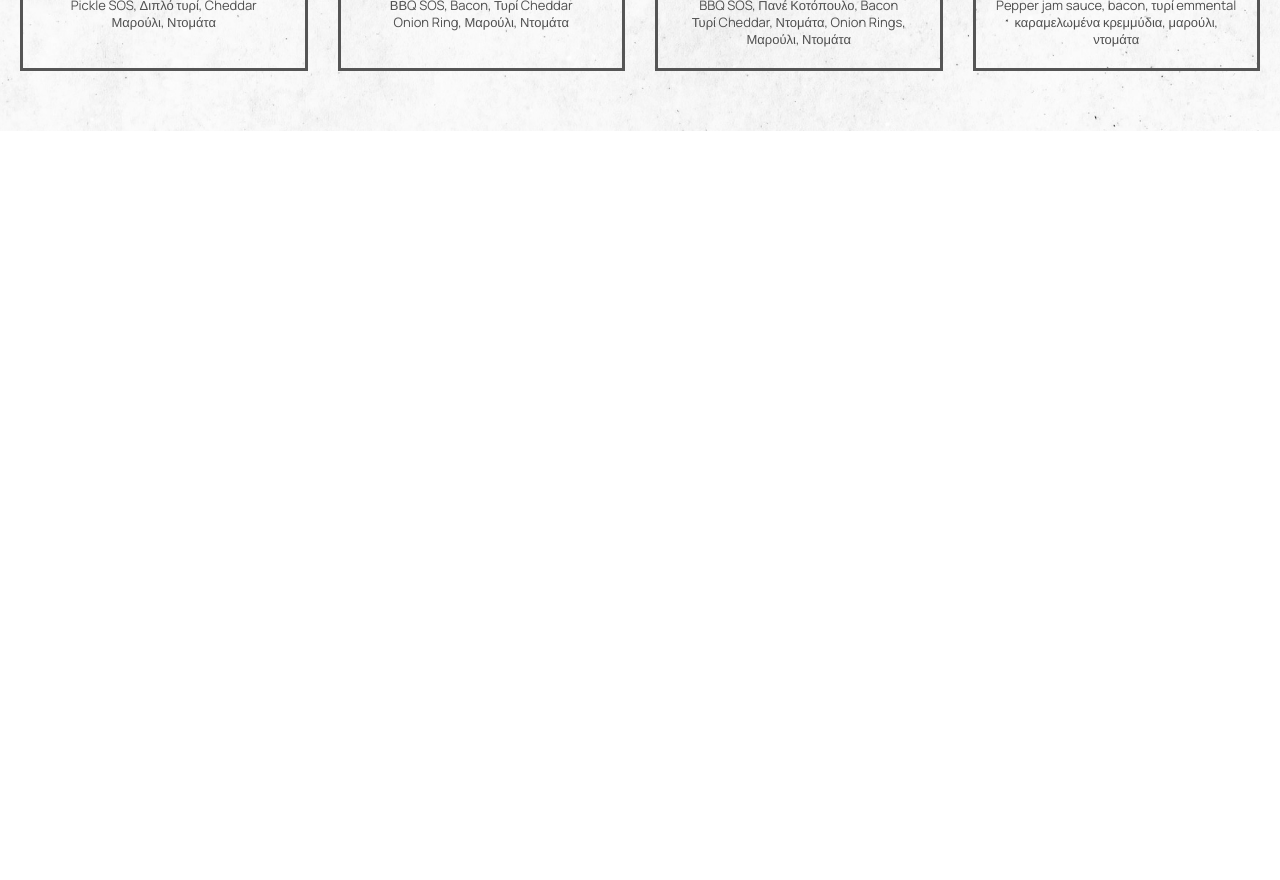
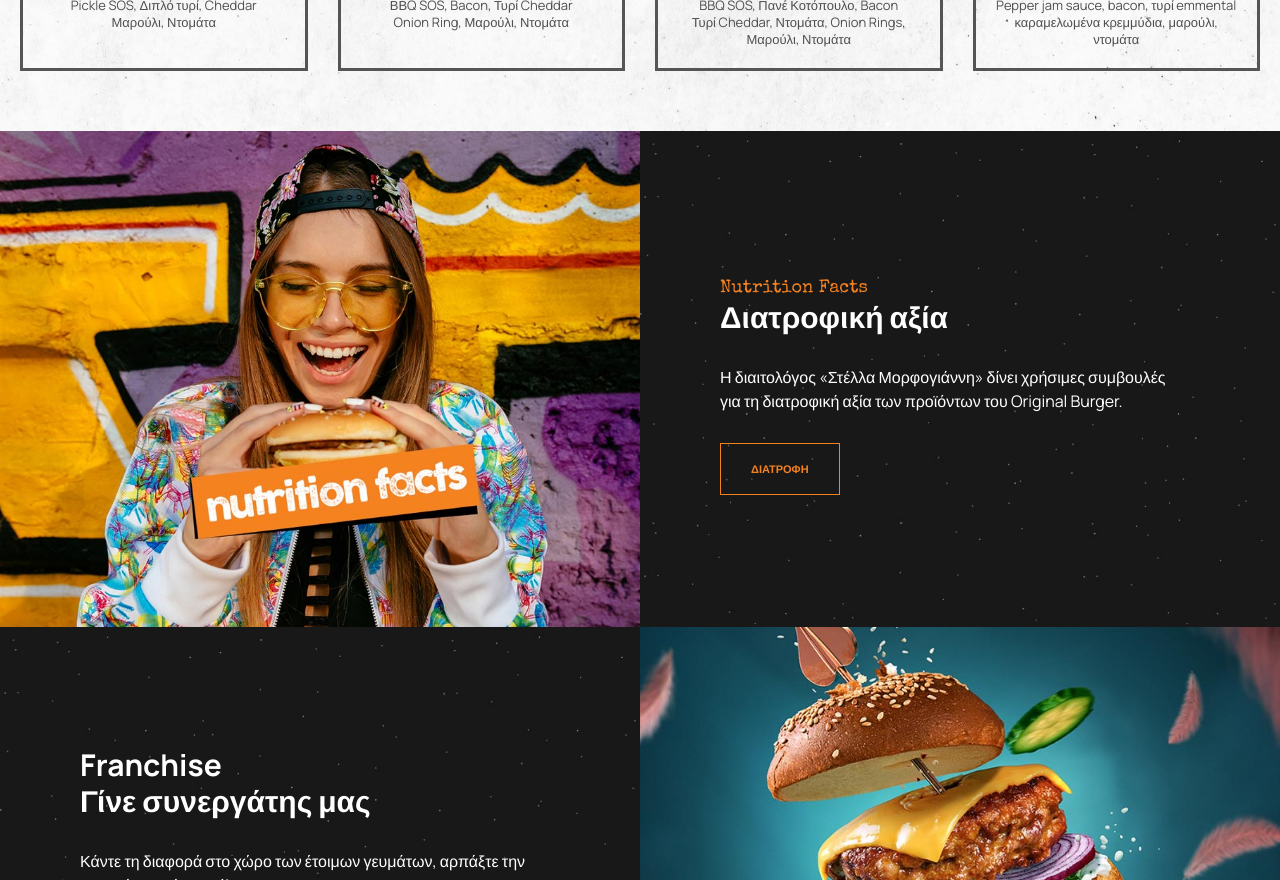
Before and after one commit to ulveunge/original-burger, a React (Create React App) app: page / in a window 1280 px wide. Shown: the part 1920-2800 px from the top of the page. Before the commit the page ends 2051 px from the top, so only its background shows below. Built offline with nearby package versions, Linux system fonts and the light colour scheme.

Commit message:
info section

```diff
--- a/src/components/Home/AboutSectionContent.jsx
+++ b/src/components/Home/AboutSectionContent.jsx
@@ -1,11 +1,11 @@
+import "./AboutSectionContent.scss";
+
+import { BsArrowRightCircle } from "react-icons/bs";
+import Container from "../Layout/Container";
+import { Link } from "react-router-dom";
 import React from "react";
-
-import Container from "../Layout/Container";
-
+import Title from "../UI/Title";
 import img from "../../assets/burger3.png";
-import "./AboutSectionContent.scss";
-import { BsArrowRightCircle } from "react-icons/bs";
-import { Link } from "react-router-dom";
 
 function AboutSectionContent() {
   return (
@@ -16,7 +16,7 @@ function AboutSectionContent() {
         </div>
         <div className="about-section__content">
           <h3 className="about-section__title">
-            <span>We love burgers</span>
+            <Title>We love burgers</Title>
             <br />
             <span>Πλούσιες</span> γευστικές προτάσεις με επίκεντρο τα{" "}
             <span>Burgers</span>.
--- a/src/components/Home/AboutSectionContent.scss
+++ b/src/components/Home/AboutSectionContent.scss
@@ -48,9 +48,6 @@
     }
 
     span:first-child {
-      font-family: "Special Elite", cursive;
-      @include font-config($size: 1.8rem, $weight: 400);
-      display: inline-block;
       margin-bottom: 0.8rem;
     }
   }
--- /dev/null
+++ b/src/components/Home/Info.jsx
@@ -0,0 +1,89 @@
+import "./Info.scss";
+
+import Container from "../Layout/Container";
+import { Link } from "react-router-dom";
+import React from "react";
+import Title from "../UI/Title";
+import franchiseBg from "../../assets/burger4.jpg";
+import infoContentBg from "../../assets/h3-rev-bckgrnd-ing.jpg";
+import nutritionFactsBg from "../../assets/nutritionfacts.jpg";
+
+const InfoItem = (props) => {
+  const bg = {
+    background: `url(${props.imageSrc}) no-repeat center`,
+    backgroundSize: "cover",
+  };
+
+  return (
+    <div
+      style={bg}
+      className={`info-section__item ${props.className ? props.className : ""}`}
+    >
+      {props.children}
+    </div>
+  );
+};
+
+function Info() {
+  return (
+    <Container className="info-section__container">
+      <div className="info-section__wrapper">
+        <InfoItem
+          className="info-section__image info-section--nutrition-image"
+          imageSrc={nutritionFactsBg}
+        />
+        <InfoItem
+          imageSrc={infoContentBg}
+          className="info-section--nutrition-content"
+        >
+          <div className="info-section__content">
+            <h3 className="info-section__title">
+              <Title>Nutrition Facts</Title>
+              <br />
+              Διατροφική αξία
+            </h3>
+            <div className="info-section__text">
+              <p>
+                Η διαιτολόγος «Στέλλα Μορφογιάννη» δίνει χρήσιμες συμβουλές
+                <br />
+                για τη διατροφική αξία των προϊόντων του Original Burger.
+              </p>
+            </div>
+            <Link to="/diet" className="info-section__btn">
+              <span>Διατροφή</span>
+            </Link>
+          </div>
+        </InfoItem>
+        <InfoItem
+          imageSrc={infoContentBg}
+          className="info-section--franchise-content"
+        >
+          <div className="info-section__content">
+            <h3 className="info-section__title">
+              <span>Franchise</span>
+              <br />
+              Γίνε συνεργάτης μας
+            </h3>
+            <div className="info-section__text">
+              <p>
+                Κάντε τη διαφορά στο χώρο των έτοιμων γευμάτων, αρπάξτε την
+                ευκαιρία και γίνετε μέλος
+                <br />
+                της ομάδας μας, αποκτώντας το δικό σας ORIGINAL BURGER.
+              </p>
+            </div>
+            <Link to="/diet" className="info-section__btn">
+              <span>Franchise</span>
+            </Link>
+          </div>
+        </InfoItem>
+        <InfoItem
+          className="info-section__image info-section--franchise-image"
+          imageSrc={franchiseBg}
+        />
+      </div>
+    </Container>
+  );
+}
+
+export default Info;
--- /dev/null
+++ b/src/components/Home/Info.scss
@@ -0,0 +1,111 @@
+@import "../../scss/mixins", "../../scss/variables";
+
+.info-section {
+  font-size: 1rem;
+
+  @include font-config($size: 1rem, $colour: $clr-f-white, $lh: 1.5);
+
+  &__container {
+    min-width: 100%;
+    padding: 0;
+  }
+
+  &__wrapper {
+    display: flex;
+    flex-wrap: wrap;
+
+    @include mq("desktop") {
+      flex-direction: column;
+    }
+  }
+
+  &__item {
+    width: 50%;
+    height: 49.6rem;
+    display: flex;
+    justify-content: center;
+    align-items: center;
+
+    @include mq("desktop") {
+      width: 100%;
+      height: 53.6rem;
+    }
+
+    @include mq("tablet-wide") {
+      height: 48.7rem;
+    }
+
+    @include mq("tablet") {
+      height: 43.5rem;
+    }
+
+    @include mq("phablet") {
+      height: 39.7rem;
+    }
+  }
+
+  &--nutrition-image {
+    @include mq("desktop") {
+      order: 0;
+    }
+  }
+
+  &--nutrition-content {
+    @include mq("desktop") {
+      order: 1;
+    }
+  }
+
+  &--franchise-image {
+    @include mq("desktop") {
+      order: 2;
+    }
+  }
+
+  &--franchise-content {
+    @include mq("desktop") {
+      order: 3;
+    }
+  }
+
+  &__content {
+    display: flex;
+    flex-direction: column;
+    row-gap: 3em;
+    width: 75%;
+  }
+
+  &__title {
+    @include font-config($size: 3rem, $weight: 700, $lh: 1.2);
+  }
+
+  &__text {
+    font-size: 1.6rem;
+  }
+
+  &__btn {
+    align-self: flex-start;
+    padding: 1.7rem 3rem;
+    border: 0.1rem solid $clr-primary-orange;
+    transition: background-color 0.4s ease-in-out;
+
+    span {
+      @include font-config(
+        $size: 1.1rem,
+        $colour: $clr-primary-orange,
+        $weight: 600,
+        $lh: 1.4
+      );
+      text-transform: uppercase;
+      transition: color 0.4s ease-in-out;
+    }
+
+    &:hover {
+      background-color: $clr-primary-orange;
+
+      span {
+        color: $clr-f-white;
+      }
+    }
+  }
+}
--- /dev/null
+++ b/src/components/UI/Title.jsx
@@ -0,0 +1,13 @@
+import "./Title.scss";
+
+import React from "react";
+
+function Title(props) {
+  return (
+    <span className={`title ${props.className ? props.className : ""}`}>
+      {props.children}
+    </span>
+  );
+}
+
+export default Title;
--- /dev/null
+++ b/src/components/UI/Title.scss
@@ -0,0 +1,11 @@
+@import "../../scss/mixins", "../../scss/variables";
+
+.title {
+  font-family: "Special Elite", cursive;
+  @include font-config(
+    $size: 1.8rem,
+    $colour: $clr-primary-orange,
+    $weight: 400
+  );
+  display: inline-block;
+}
--- a/src/pages/Home.jsx
+++ b/src/pages/Home.jsx
@@ -1,11 +1,12 @@
 import AboutSectionContent from "../components/Home/AboutSectionContent";
 import Header from "../components/Layout/Header";
 import HomeHeaderContent from "../components/Home/HomeHeaderContent";
+import Info from "../components/Home/Info";
 import MenuContainer from "../components/Menu/MenuContainer";
 import MenuList from "../components/Menu/MenuList";
 import React from "react";
 import Section from "../components/Layout/Section";
-import { YOUR_TOP_CHOICE } from "../config";
+import { YOUR_TOP_CHOICE } from "../data";
 import aboutBg from "../assets/h3-rev-bckgrnd-ing.jpg";
 import menuListTitleImg from "../assets/yourtopchoice.png";
 import whiteMenuBg from "../assets/bg10.jpg";
@@ -32,8 +33,11 @@ function Home() {
           alt="Your Top Choice"
           titleText="δημοφιλέστερα burgers"
         >
-          <MenuList items={YOUR_TOP_CHOICE}/>
+          <MenuList items={YOUR_TOP_CHOICE} />
         </MenuContainer>
+      </Section>
+      <Section mode="dark" className="info-section">
+        <Info />
       </Section>
     </React.Fragment>
   );
```
Also changed, not shown: src/assets/burger4.jpg (added), src/assets/nutritionfacts.jpg (added), src/data.js (renamed from src/config.js).
